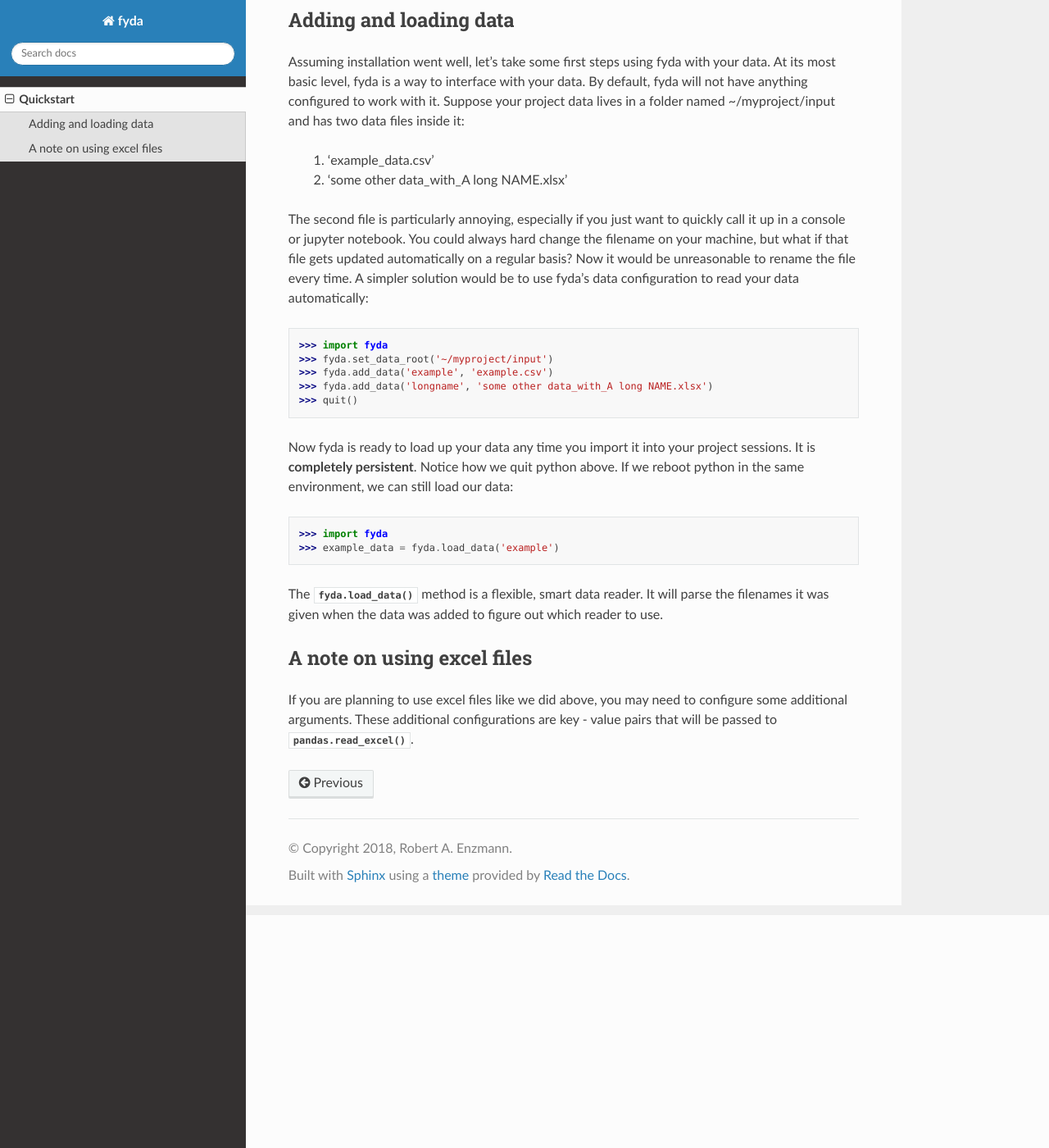
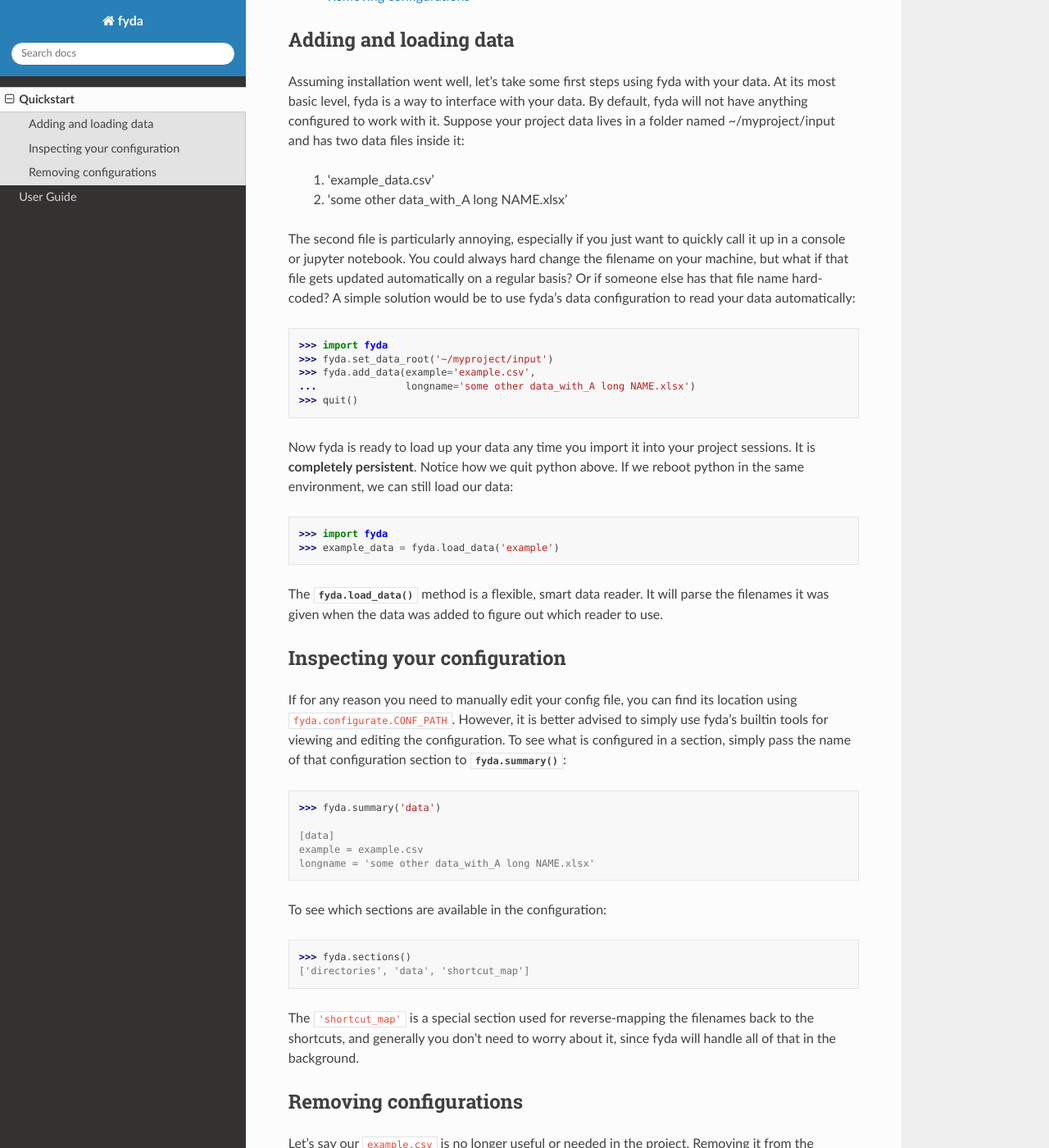
Before and after one commit to renzmann/fyda, a Sphinx documentation site: the page built from doc/quickstart.rst, in a window 1280 px wide and 1400 px high, scrolled down 284 px. Shown: the whole window at 82% size. Built offline with Sphinx 7.4.7 and the Read the Docs theme 2.0.0, drawn with Linux system fonts in a browser that asks for light colours; some of the changed text lies outside the part shown.

Commit message:
documentation updates

```diff
--- a/doc/quickstart.rst
+++ b/doc/quickstart.rst
@@ -20,14 +20,14 @@ files inside it:
 The second file is particularly annoying, especially if you just want to
 quickly call it up in a console or jupyter notebook. You could always hard
 change the filename on your machine, but what if that file gets updated
-automatically on a regular basis? Now it would be unreasonable to rename the
-file every time. A simpler solution would be to use fyda's data configuration
+automatically on a regular basis? Or if someone else has that file name
+hard-coded? A simple solution would be to use fyda's data configuration
 to read your data automatically::
 
    >>> import fyda
    >>> fyda.set_data_root('~/myproject/input')
-   >>> fyda.add_data('example', 'example.csv')
-   >>> fyda.add_data('longname', 'some other data_with_A long NAME.xlsx')
+   >>> fyda.add_data(example='example.csv',
+   ...               longname='some other data_with_A long NAME.xlsx')
    >>> quit()
 
 Now fyda is ready to load up your data any time you import it into your project
@@ -41,10 +41,61 @@ The :meth:`fyda.load_data` method is a flexible, smart data reader. It will
 parse the filenames it was given when the data was added to figure out which
 reader to use.
 
+Inspecting your configuration
+-----------------------------
 
-A note on using excel files
----------------------------
+If for any reason you need to manually edit your config file, you can find
+its location using ``fyda.configurate.CONF_PATH``. However, it is better
+advised to simply use fyda's builtin tools for viewing and editing the
+configuration. To see what is configured in a section, simply pass the name of
+that configuration section to :meth:`fyda.summary`::
 
-If you are planning to use excel files like we did above, you may need to
-configure some additional arguments. These additional configurations are key -
-value pairs that will be passed to :meth:`pandas.read_excel`.
+   >>> fyda.summary('data')
+
+   [data]
+   example = example.csv
+   longname = 'some other data_with_A long NAME.xlsx'
+
+To see which sections are available in the configuration::
+
+   >>> fyda.sections()
+   ['directories', 'data', 'shortcut_map']
+
+The ``'shortcut_map'`` is a special section used for reverse-mapping the
+filenames back to the shortcuts, and generally you don't need to worry about
+it, since fyda will handle all of that in the background.
+
+
+Removing configurations
+-----------------------
+
+Let's say our ``example.csv`` is no longer useful or needed in the project.
+Removing it from the configuration is as simple as::
+
+   >>> fyda.remove_data('example')
+   Section "data", option "example" sucessfully removed.
+
+The way the response was worded here implies that there is some additional
+options to removing and reconfiguring. Indeed, we can tell fyda to change, add,
+or remove any section or option the same way that a normal
+:class:`ConfigParser` would::
+
+   >>> fyda.add_options('new_section', key='value')
+   >>> fyda.summary('new_section')
+
+   [new_section]
+   key = value
+
+We can also tell fyda to remove this in one of two ways; if you just want to
+delete the key-value pair, but keep the section::
+
+   >>> fyda.remove_options('new_section', 'key')
+   Section "new_section", option "key" sucessfully removed.
+   >>> fyda.summary('new_section')
+
+   [new_section]
+
+To remove this section altogether, use :meth:`fyda.remove_section`::
+
+   >>> fyda.remove_section('new_section')
+   Section "new_section" sucessfully removed.
--- a/fyda/__init__.py
+++ b/fyda/__init__.py
@@ -9,5 +9,7 @@ from .configurate import remove_directory
 from .configurate import set_data_root
 from .configurate import remove_options
 from .configurate import add_options
+from .configurate import sections
+from .configurate import remove_section
 from .util import load_data
 from .util import summary
```
Also changed, not shown: doc/index.rst (+14 -34 lines), doc/userguide.rst (added, +29 -0 lines), 2 other files.
